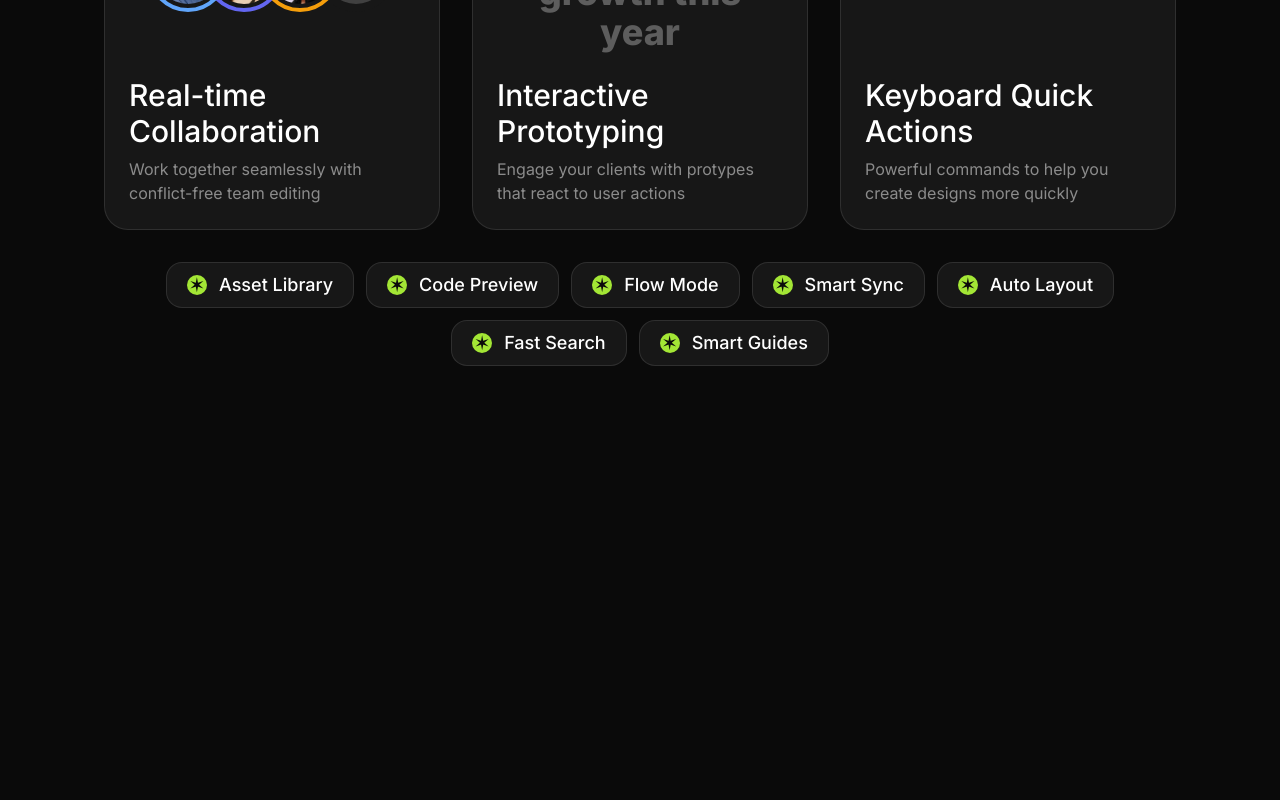
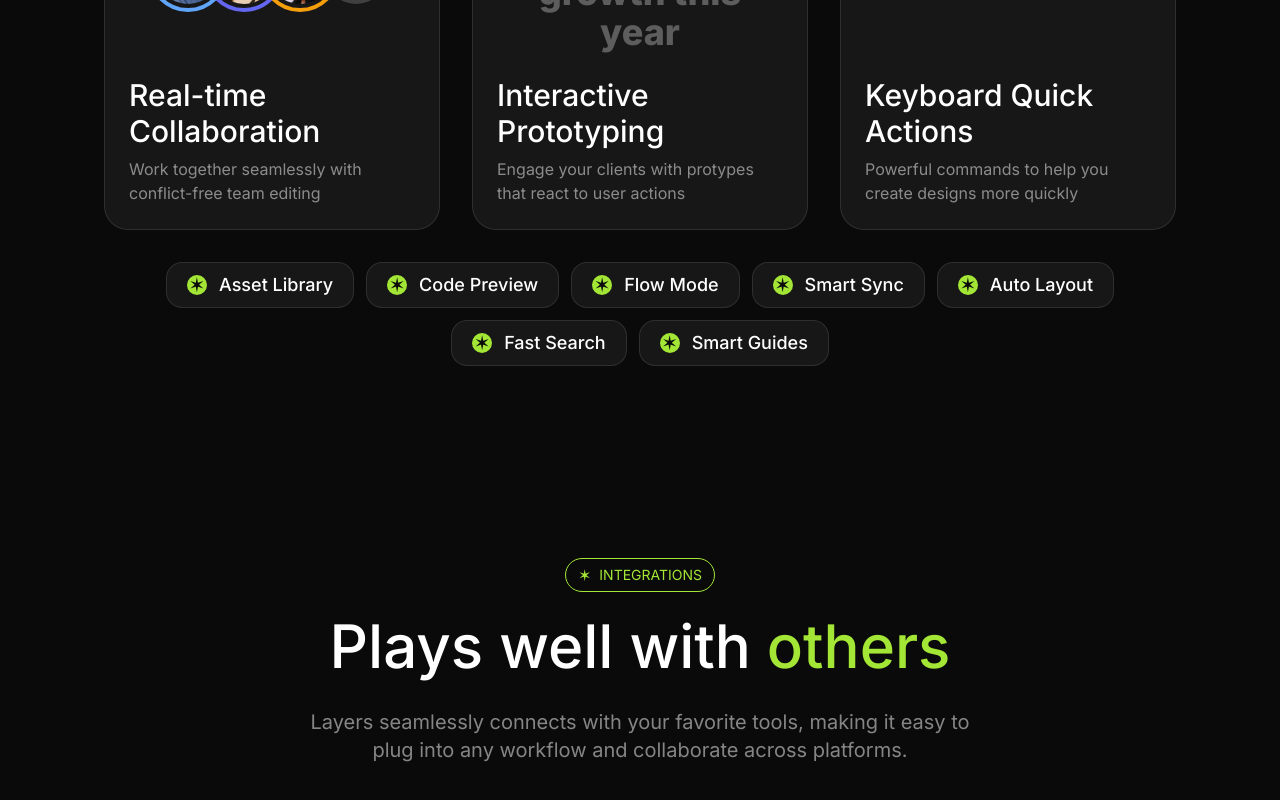
Before and after one commit to jahansid/Frontend_layers, a Next.js app: page / in a window 1280 px wide. Shown: the part 2181-2981 px from the top of the page. Before the commit the page ends 2643 px from the top, so only its background shows below. Built offline with nearby package versions, Linux system fonts and the light colour scheme.

Commit message:
integration component added with heading and para

```diff
--- a/src/app/page.tsx
+++ b/src/app/page.tsx
@@ -3,6 +3,7 @@ import Hero from "@/sections/Hero";
 // import LogoTicker from "@/sections/LogoTicker";
 import Introduction from "@/sections/Introduction";
 import Features from "@/sections/Features";
+import Integrations from "@/sections/Integrations";
 
 export default function Home() {
     return (
@@ -12,6 +13,7 @@ export default function Home() {
             {/* <LogoTicker /> */}
             <Introduction />
             <Features />
+            <Integrations />
         </>
     );
 }
--- a/src/sections/Integrations.tsx
+++ b/src/sections/Integrations.tsx
@@ -1,3 +1,5 @@
+import Tag from "@/components/Tag";
+
 const integrations = [
     { name: "Figma", icon: "figma-logo.svg", description: "Figma is a collaborative interface design tool." },
     { name: "Notion", icon: "notion-logo.svg", description: "Notion is an all-in-one workspace for notes and docs." },
@@ -8,5 +10,21 @@ const integrations = [
 ];
 
 export default function Integrations() {
-    return <div>Integrations</div>;
+    return <section className=" py-24">
+        <div className=" container">
+            <div className=" flex justify-center items-center">
+            <Tag>Integrations</Tag>
+            </div>
+            <h2 className=" text-6xl font-medium mt-6 text-center">Plays well with <span className="text-lime-400">others</span></h2>
+            <p className=" text-center text-xl text-white/50 mt-8 max-w-2xl mx-auto">
+                Layers seamlessly connects with your favorite tools, making it easy to plug into any workflow and collaborate across platforms.
+            </p>
+
+
+            <div>
+
+            </div>
+
+        </div>
+    </section>;
 }
```
